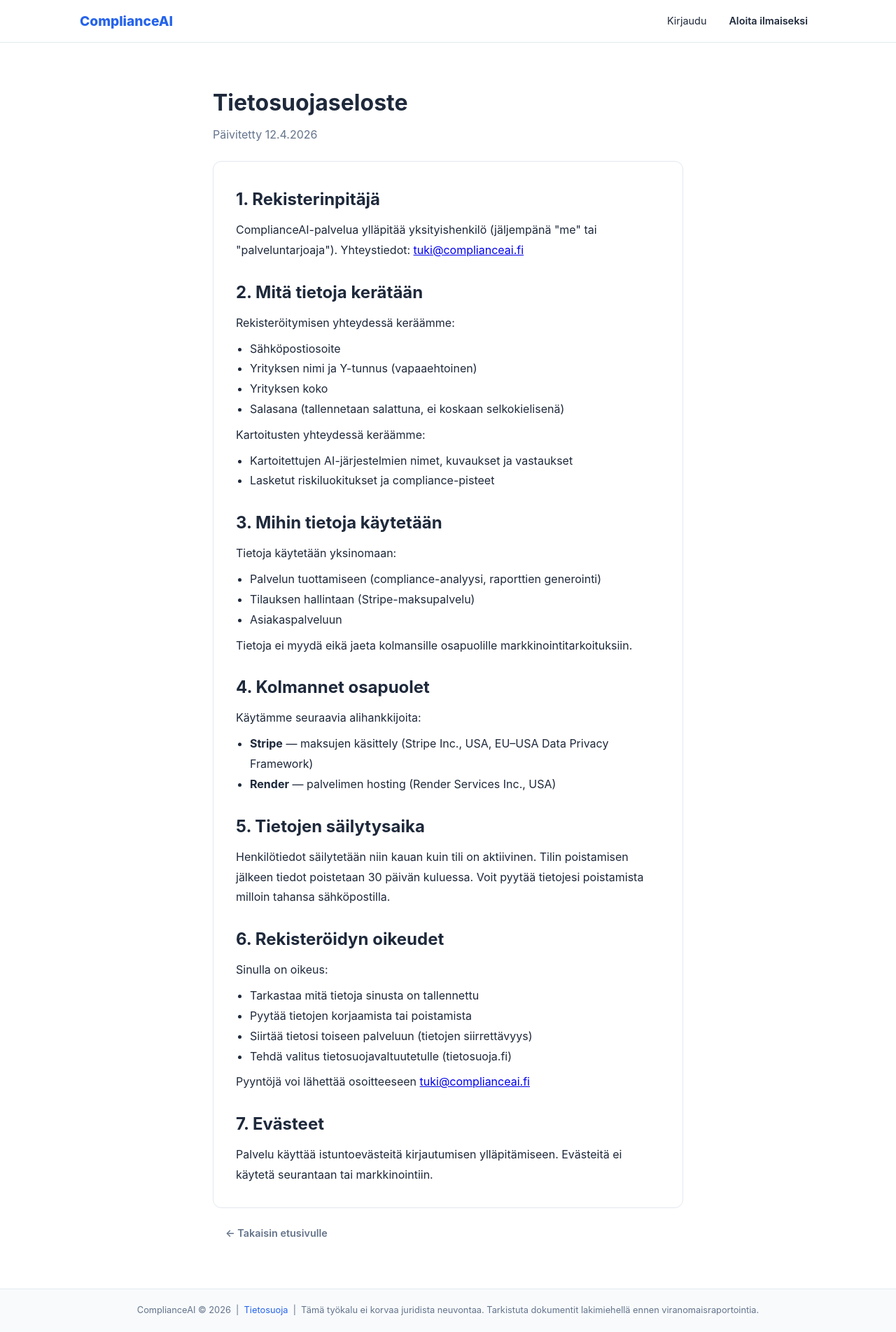
After one commit to jaalankasanova/aiact, a Flask app: page /tietosuoja in a window 1280 px wide. The commit adds this page. Shown: the whole page at 70% size. Run offline with Flask 3, Linux system fonts and the light colour scheme.

Commit message:
Parannuksia: FAQ etusivu, tietosuojasivu, PDF-nappi fix, tilaussivu korjaus
Co-Authored-By: Claude Sonnet 4.6 <noreply@anthropic.com>

```diff
--- a/app.py
+++ b/app.py
@@ -312,11 +312,14 @@ def tulos(jid):
     vastaukset = json.loads(j["vastaukset"]) if j["vastaukset"] else {}
     paivat_jaljella = (datetime(2026, 8, 2) - datetime.now()).days
 
+    with get_db() as db:
+        k = db.execute("SELECT tilaaja FROM kayttajat WHERE id=?", [session["kayttaja_id"]]).fetchone()
     return render_template("tulos.html",
                            jarjestelma=j,
                            riski=riski,
                            vastaukset=vastaukset,
-                           paivat_jaljella=paivat_jaljella)
+                           paivat_jaljella=paivat_jaljella,
+                           tilaaja=k["tilaaja"] if k else False)
 
 
 @app.route("/jarjestelma/<jid>/poista", methods=["POST"])
@@ -436,6 +439,11 @@ def pdf_raportti(jid):
                     headers={"Content-Disposition": f"attachment; filename=aiact-raportti-{j['nimi']}.pdf"})
 
 
+@app.route("/tietosuoja")
+def tietosuoja():
+    return render_template("tietosuoja.html")
+
+
 # ── Käynnistys ─────────────────────────────────────────────────────────────────
 
 init_db()
--- a/static/style.css
+++ b/static/style.css
@@ -251,6 +251,18 @@ body { font-family: -apple-system, BlinkMacSystemFont, 'Segoe UI', sans-serif;
 .hinta-iso { font-size: 2.5rem; font-weight: 800; text-align: center; margin-bottom: 8px; }
 .hinta-iso span { font-size: 1rem; font-weight: 400; color: var(--teksti-harmaa); }
 
+/* ── FAQ ─────────────────────────────────────────────────────────────────────── */
+.faq { padding: 80px 24px; }
+.faq h2 { text-align: center; font-size: 2rem; margin-bottom: 48px; }
+.faq-lista { max-width: 720px; margin: 0 auto; display: flex; flex-direction: column; gap: 12px; }
+.faq-item { border: 1px solid var(--reunaviiva); border-radius: 10px; overflow: hidden; }
+.faq-kysymys { padding: 18px 20px; font-weight: 600; cursor: pointer; display: flex; justify-content: space-between; align-items: center; background: #fff; }
+.faq-kysymys:hover { background: var(--taustavalkoinen); }
+.faq-kysymys span { font-size: 1.3rem; color: var(--sininen); transition: transform 0.2s; }
+.faq-kysymys.auki span { transform: rotate(45deg); }
+.faq-vastaus { display: none; padding: 0 20px 18px; color: var(--teksti-harmaa); font-size: 0.95rem; line-height: 1.7; }
+.faq-vastaus a { color: var(--sininen); }
+
 @media (max-width: 768px) {
   .hero h1 { font-size: 2rem; }
   .steps { grid-template-columns: 1fr 1fr; }
--- /dev/null
+++ b/templates/tietosuoja.html
@@ -0,0 +1,60 @@
+{% extends "base.html" %}
+{% block title %}Tietosuojaseloste{% endblock %}
+{% block content %}
+<div class="form-page" style="max-width:720px">
+  <h1>Tietosuojaseloste</h1>
+  <p class="form-sub">Päivitetty 12.4.2026</p>
+
+  <div class="form-card" style="line-height:1.8">
+    <h2 style="margin-bottom:8px">1. Rekisterinpitäjä</h2>
+    <p>ComplianceAI-palvelua ylläpitää yksityishenkilö (jäljempänä "me" tai "palveluntarjoaja"). Yhteystiedot: <a href="mailto:tuki@complianceai.fi">tuki@complianceai.fi</a></p>
+
+    <h2 style="margin:24px 0 8px">2. Mitä tietoja kerätään</h2>
+    <p>Rekisteröitymisen yhteydessä keräämme:</p>
+    <ul style="margin:8px 0 8px 20px">
+      <li>Sähköpostiosoite</li>
+      <li>Yrityksen nimi ja Y-tunnus (vapaaehtoinen)</li>
+      <li>Yrityksen koko</li>
+      <li>Salasana (tallennetaan salattuna, ei koskaan selkokielisenä)</li>
+    </ul>
+    <p>Kartoitusten yhteydessä keräämme:</p>
+    <ul style="margin:8px 0 8px 20px">
+      <li>Kartoitettujen AI-järjestelmien nimet, kuvaukset ja vastaukset</li>
+      <li>Lasketut riskiluokitukset ja compliance-pisteet</li>
+    </ul>
+
+    <h2 style="margin:24px 0 8px">3. Mihin tietoja käytetään</h2>
+    <p>Tietoja käytetään yksinomaan:</p>
+    <ul style="margin:8px 0 8px 20px">
+      <li>Palvelun tuottamiseen (compliance-analyysi, raporttien generointi)</li>
+      <li>Tilauksen hallintaan (Stripe-maksupalvelu)</li>
+      <li>Asiakaspalveluun</li>
+    </ul>
+    <p>Tietoja ei myydä eikä jaeta kolmansille osapuolille markkinointitarkoituksiin.</p>
+
+    <h2 style="margin:24px 0 8px">4. Kolmannet osapuolet</h2>
+    <p>Käytämme seuraavia alihankkijoita:</p>
+    <ul style="margin:8px 0 8px 20px">
+      <li><strong>Stripe</strong> — maksujen käsittely (Stripe Inc., USA, EU–USA Data Privacy Framework)</li>
+      <li><strong>Render</strong> — palvelimen hosting (Render Services Inc., USA)</li>
+    </ul>
+
+    <h2 style="margin:24px 0 8px">5. Tietojen säilytysaika</h2>
+    <p>Henkilötiedot säilytetään niin kauan kuin tili on aktiivinen. Tilin poistamisen jälkeen tiedot poistetaan 30 päivän kuluessa. Voit pyytää tietojesi poistamista milloin tahansa sähköpostilla.</p>
+
+    <h2 style="margin:24px 0 8px">6. Rekisteröidyn oikeudet</h2>
+    <p>Sinulla on oikeus:</p>
+    <ul style="margin:8px 0 8px 20px">
+      <li>Tarkastaa mitä tietoja sinusta on tallennettu</li>
+      <li>Pyytää tietojen korjaamista tai poistamista</li>
+      <li>Siirtää tietosi toiseen palveluun (tietojen siirrettävyys)</li>
+      <li>Tehdä valitus tietosuojavaltuutetulle (tietosuoja.fi)</li>
+    </ul>
+    <p>Pyyntöjä voi lähettää osoitteeseen <a href="mailto:tuki@complianceai.fi">tuki@complianceai.fi</a></p>
+
+    <h2 style="margin:24px 0 8px">7. Evästeet</h2>
+    <p>Palvelu käyttää istuntoevästeitä kirjautumisen ylläpitämiseen. Evästeitä ei käytetä seurantaan tai markkinointiin.</p>
+  </div>
+  <p style="margin-top:16px"><a href="/" class="btn btn-ghost">← Takaisin etusivulle</a></p>
+</div>
+{% endblock %}
--- a/templates/tilaus.html
+++ b/templates/tilaus.html
@@ -13,9 +13,9 @@
     </ul>
   </div>
   <div class="hinta-iso">49€ <span>/ kuukausi</span></div>
-  <p>ALV 0%. 14 päivän ilmainen kokeilu.</p>
+  <p>ALV 0%. Peruuta milloin tahansa.</p>
   <form method="post" action="{{ url_for('checkout') }}">
-    <button type="submit" class="btn btn-primary btn-full btn-lg">Aloita 14 pv ilmainen kokeilu</button>
+    <button type="submit" class="btn btn-primary btn-full btn-lg">Aktivoi Pro-tilaus — 49€/kk</button>
   </form>
   <p class="form-footer"><a href="{{ url_for('dashboard') }}">← Takaisin</a></p>
 </div>
--- a/templates/tulos.html
+++ b/templates/tulos.html
@@ -73,7 +73,11 @@
     <div class="tulos-toiminnot">
       <a href="{{ url_for('dashboard') }}" class="btn btn-ghost">← Takaisin dashboardille</a>
       <a href="{{ url_for('uusi_jarjestelma') }}" class="btn btn-outline">+ Kartoita seuraava järjestelmä</a>
+      {% if tilaaja %}
       <a href="{{ url_for('pdf_raportti', jid=jarjestelma.id) }}" class="btn btn-primary">Lataa PDF-raportti</a>
+      {% else %}
+      <a href="{{ url_for('tilaus') }}" class="btn btn-primary">PDF-raportti — päivitä Pro</a>
+      {% endif %}
     </div>
     <p class="disclaimer">Tämä analyysi ei korvaa juridista neuvontaa. Suosittelemme tarkistuttamaan dokumentit lakimiehellä ennen viranomaisraportointia.</p>
   </div>
```
Also changed, not shown: templates/index.html (+47 -1 lines).
